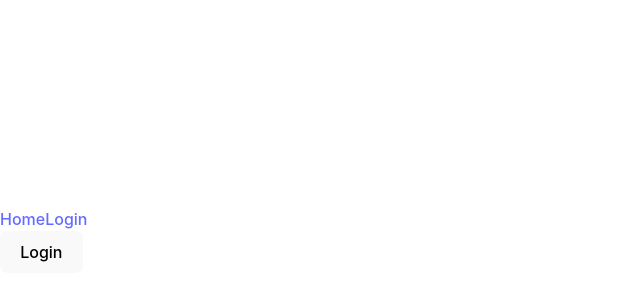
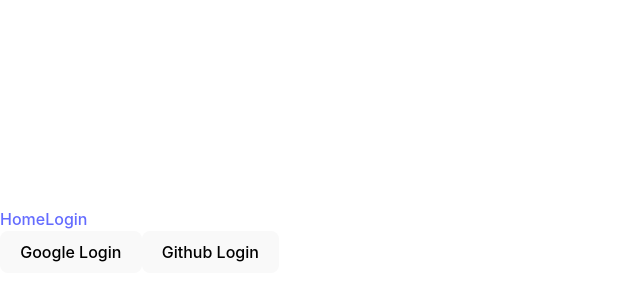
Before and after one commit to HmSani6699/simple-firebase, a React (Vite) app: page /login in a window 1280 px wide. Shown: the part 160-460 px from the top of the page, without its empty margins (0-640 px from the left). Built offline with nearby package versions, Linux system fonts and the light colour scheme.

Commit message:
ad to sign out

```diff
--- a/src/__stap.js
+++ b/src/__stap.js
@@ -10,4 +10,8 @@
 * 9. Login.jsx import getAuth frome firebase/auth
 * 10. create const auth =getAuth(app)
 * 11. import GoogleAuthProvider and creat const provider = new GoogleAuthProvider()
+* 12. use signInWithPopUp and pass auth and provider
+* 13. active sign in method (google,facbook,github,etc.)
+* 14. [vite]: change 127.0.0.1 to localhost
+*
 */
--- a/src/component/Login/Login.jsx
+++ b/src/component/Login/Login.jsx
@@ -1,14 +1,15 @@
 // import React from 'react';
-import { GoogleAuthProvider, getAuth, signInWithPopup, signOut } from "firebase/auth";
+import { GithubAuthProvider, GoogleAuthProvider, getAuth, signInWithPopup, signOut } from "firebase/auth";
 import app from "../../firebase/firebase.init";
 import { useState } from "react";
 const Login = () => {
     const [user, setUser] = useState(null)
     const auth = getAuth(app);
-    const provider = new GoogleAuthProvider();
+    const googleProvider = new GoogleAuthProvider();
+    const githubProvider = new GithubAuthProvider();
 
     const heandlGoogleSignIn = () => {
-        signInWithPopup(auth, provider)
+        signInWithPopup(auth, googleProvider)
             .then(result => {
                 const loginUser = result.user;
                 console.log(loginUser);
@@ -19,22 +20,37 @@ const Login = () => {
             })
     }
 
-    const handalGoogleSignOut=()=>{
+    const heandlGithubSignIn = () => {
+        signInWithPopup(auth, githubProvider)
+            .then(result => {
+                const loginUser = result.user;
+                setUser(loginUser)
+            })
+            .then(error => {
+                console.log(error);
+            })
+    }
+
+    const handalGoogleSignOut = () => {
         signOut(auth)
-        .then(result=>{
+            .then(result => {
                 console.log(result);
                 setUser(null)
             })
-        .catch(error=>{
+            .catch(error => {
                 console.log(error);
             })
     }
     return (
         <div>
             {
-            user?
-            <button onClick={handalGoogleSignOut}>Log Out</button>:
-            <button onClick={heandlGoogleSignIn}>Login</button>
+                user ?
+                    <button onClick={handalGoogleSignOut}>Log Out</button> :
+                    <div>
+
+                        <button onClick={heandlGoogleSignIn}>Google Login</button>
+                        <button onClick={heandlGithubSignIn}>Github Login</button>
+                    </div>
             }
             {user &&
                 <div>
```
Lines whose indentation alone changed are shown as unchanged.
